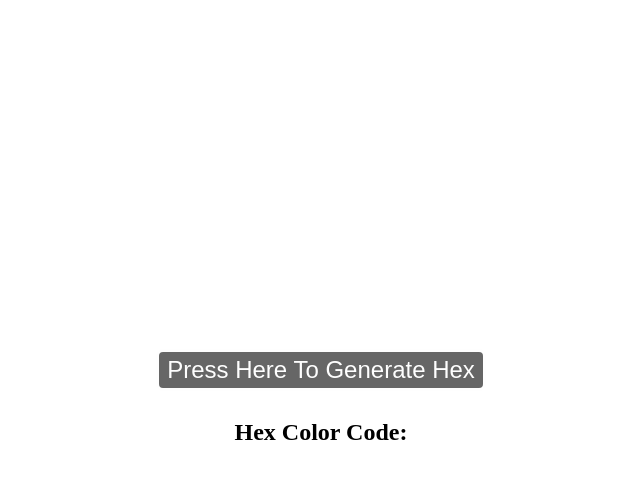
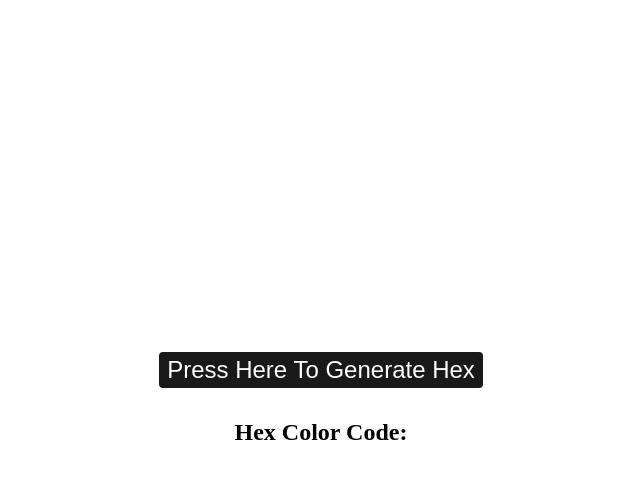
Before and after one commit to jdkwolik/Random-Hex-Color-Generator, a plain HTML site: page index.html in a window 1280 px wide. In both pictures the pointer is over the button "Press Here To Generate Hex". Shown: the whole page, without its empty margins (319-959 px from the left). Drawn offline with Linux system fonts and the light colour scheme.

Commit message:
update CSS & HTML

```diff
--- a/main.css
+++ b/main.css
@@ -24,6 +24,6 @@ body{
   cursor: pointer;
   outline: none;
 }
-.colorBtn:hover{
-  background: rgb(0, 0, 0);
+.hexBtn:hover{
+  background: rgb(0, 0, 0, 0.9);
 }
```
